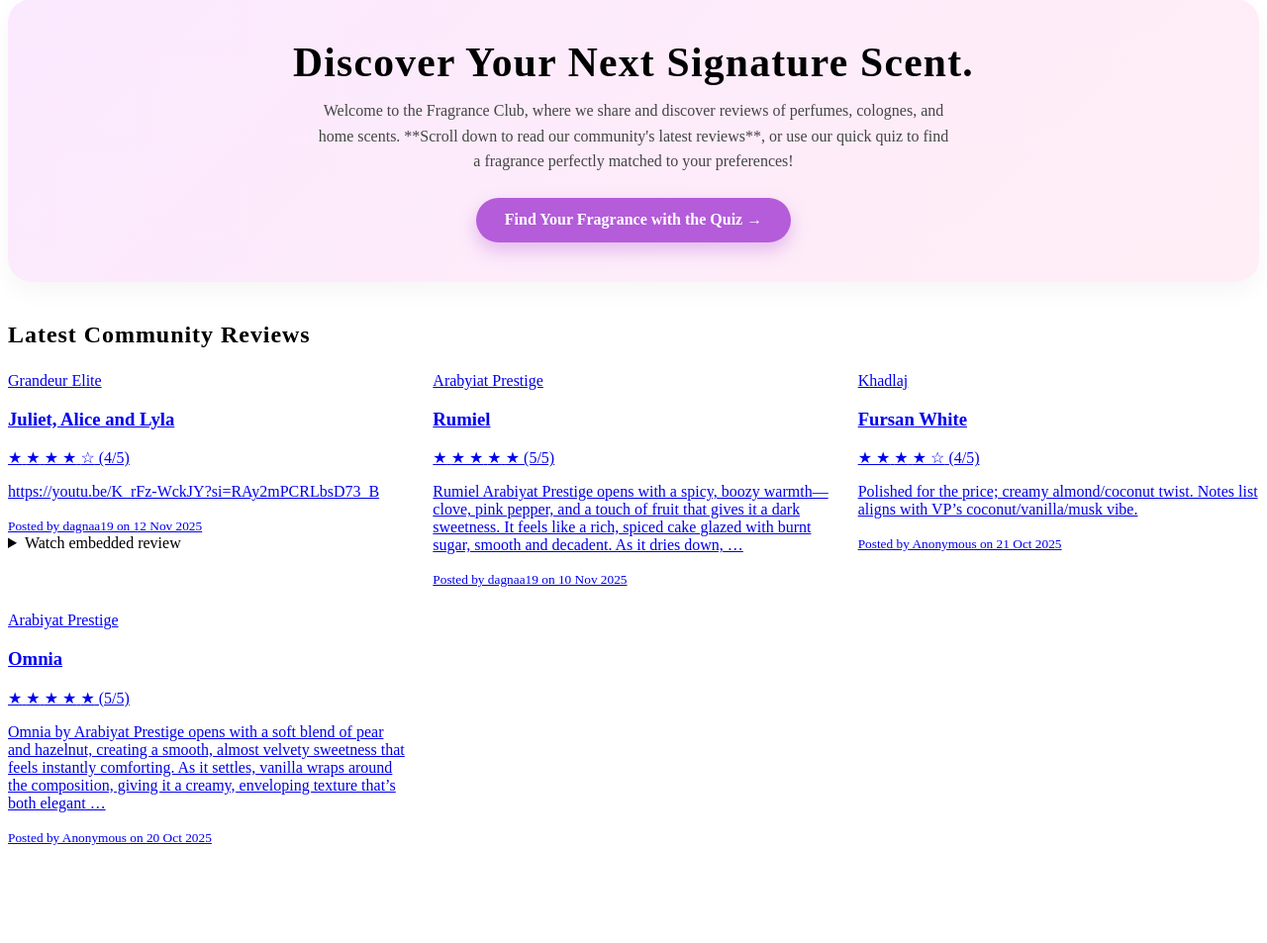
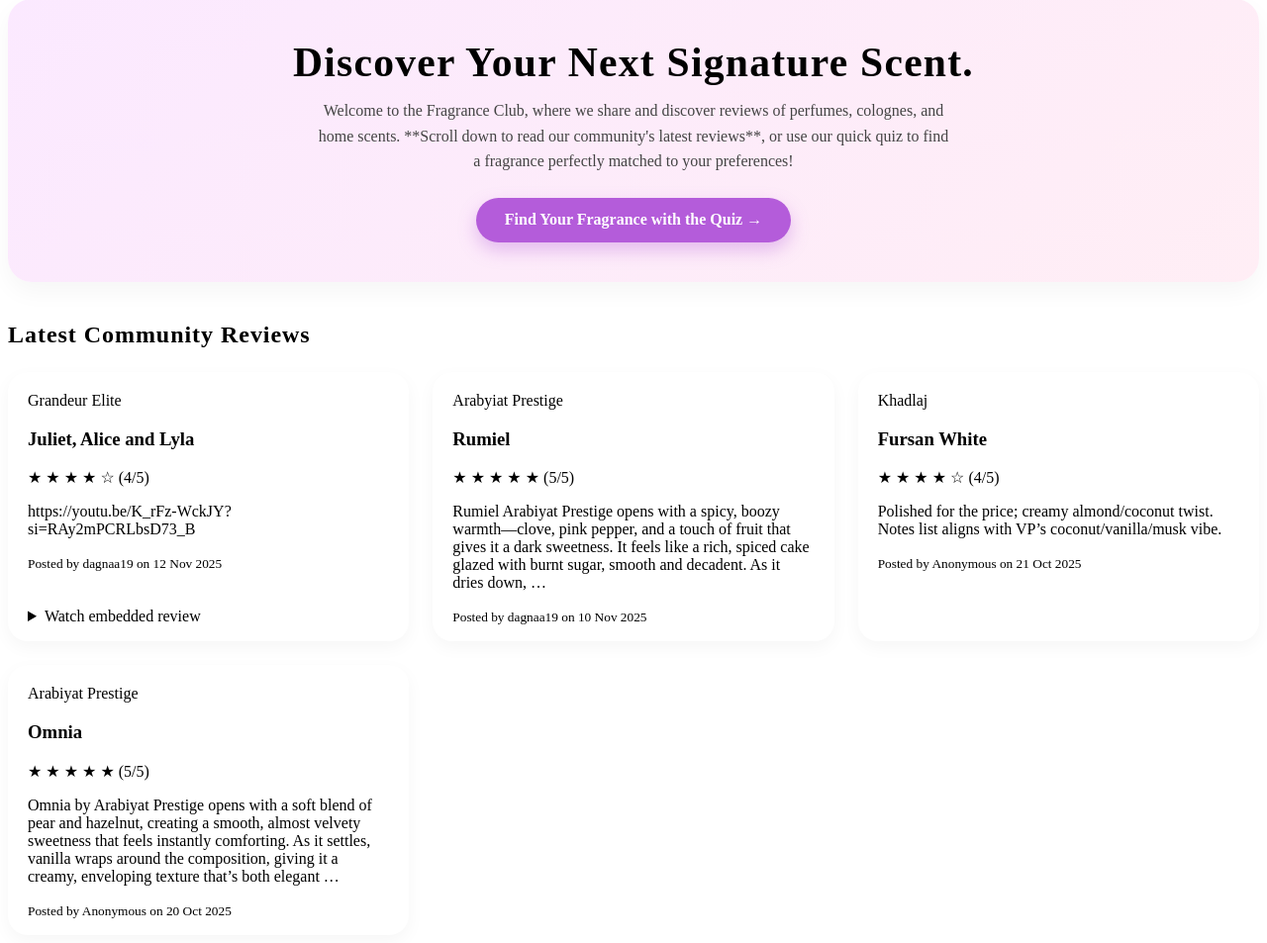
Before and after one commit to AlexandraSelby/django_project, a Django app: page /reviews/ in a window 1280 px wide. Shown: the part 68-1021 px from the top of the page at 99% size. Before the commit the page ends 922 px from the top, so only its background shows below. Run offline with Django 5.2, Linux system fonts and the light colour scheme; data comes from the database, SQL or seed files in the repository.

Commit message:
feat: add review card container styling and hover effect

```diff
--- a/reviews/static/reviews/css/reviews.css
+++ b/reviews/static/reviews/css/reviews.css
@@ -127,3 +127,31 @@
 .site-nav-links a:focus {
     text-decoration: underline;
 }
+/* =========================================
+    REVIEW CARD CONTAINER
+   ========================================= */
+
+/* The outer card box */
+.review-card {
+    background: #ffffff;
+    border-radius: 1.25rem;
+    padding: 1.25rem 1.25rem 1rem;
+    box-shadow: 0 6px 18px rgba(0, 0, 0, 0.04);
+    display: flex;
+    flex-direction: column;
+    justify-content: space-between;
+}
+
+/* Make the whole card clickable but keep text styles */
+.card-link {
+    display: block;
+    color: inherit;
+    text-decoration: none;
+}
+
+/* Subtle lift on hover */
+.review-card:hover {
+    transform: translateY(-3px);
+    box-shadow: 0 10px 25px rgba(0, 0, 0, 0.08);
+    transition: transform 0.15s ease, box-shadow 0.15s ease;
+}
```
